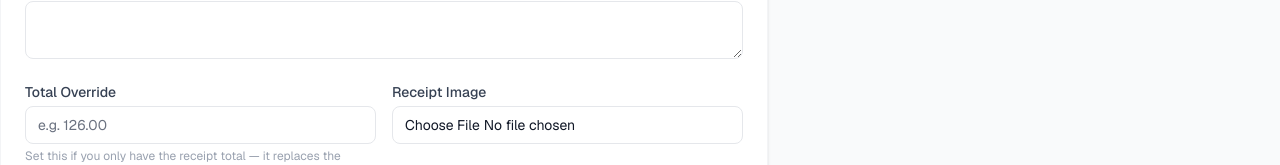
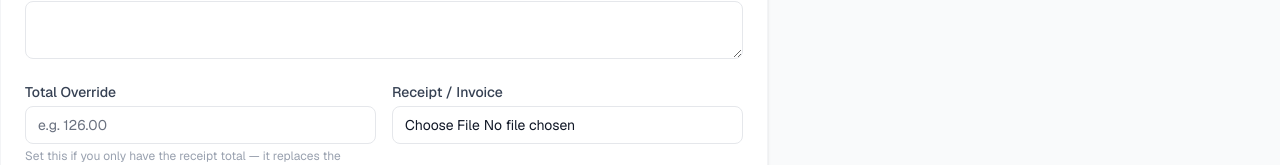
Before and after one commit to ms-141/instantDashboard, a Next.js app: page /orders/new in a window 1280 px wide. Shown: the part 458-623 px from the top of the page. Built offline with nearby package versions, Linux system fonts and the light colour scheme; no server answers; the database is empty.

Commit message:
changed receipt to receipt/invoice

```diff
--- a/app/orders/[id]/page.tsx
+++ b/app/orders/[id]/page.tsx
@@ -115,10 +115,10 @@ export default async function OrderDetailPage({ params }: { params: Promise<{ id
 
       {order.receipt_image_url && (
         <div className="bg-white rounded-xl shadow-sm border border-gray-100 mb-6 p-6">
-          <h2 className="font-semibold text-gray-800 mb-4">Receipt</h2>
+          <h2 className="font-semibold text-gray-800 mb-4">Receipt / Invoice</h2>
           <ClickableImage
             src={order.receipt_image_url}
-            alt="Receipt"
+            alt="Receipt / Invoice"
             thumbnailClassName="max-h-[32rem] rounded-lg border border-gray-200 object-contain bg-gray-50 hover:opacity-90 transition-opacity"
           />
         </div>
--- a/components/OrderForm.tsx
+++ b/components/OrderForm.tsx
@@ -342,7 +342,7 @@ export default function OrderForm({ customers, action, order }: Props) {
             <p className="mt-1 text-xs text-gray-400">Set this if you only have the receipt total — it replaces the calculated total everywhere.</p>
           </div>
           <div>
-            <label className="block text-sm font-medium text-gray-700 mb-1">Receipt Image</label>
+            <label className="block text-sm font-medium text-gray-700 mb-1">Receipt / Invoice</label>
             <input
               type="file"
               accept="image/png,image/jpeg,image/webp,image/heic,image/heif,application/pdf"
@@ -355,7 +355,7 @@ export default function OrderForm({ customers, action, order }: Props) {
                 {receiptImageUrl.toLowerCase().includes('.pdf') || receiptImageUrl.toLowerCase().includes('.heic') ? (
                   <p className="text-xs text-gray-500">File uploaded</p>
                 ) : (
-                  <img src={receiptImageUrl} alt="Receipt preview" className="h-16 rounded border border-gray-200 object-contain" />
+                  <img src={receiptImageUrl} alt="Receipt / Invoice preview" className="h-16 rounded border border-gray-200 object-contain" />
                 )}
                 <button type="button" onClick={() => { setReceiptImagePath(''); setReceiptImageUrl('') }} className="text-xs text-red-500 hover:text-red-700">Remove</button>
               </div>
```
